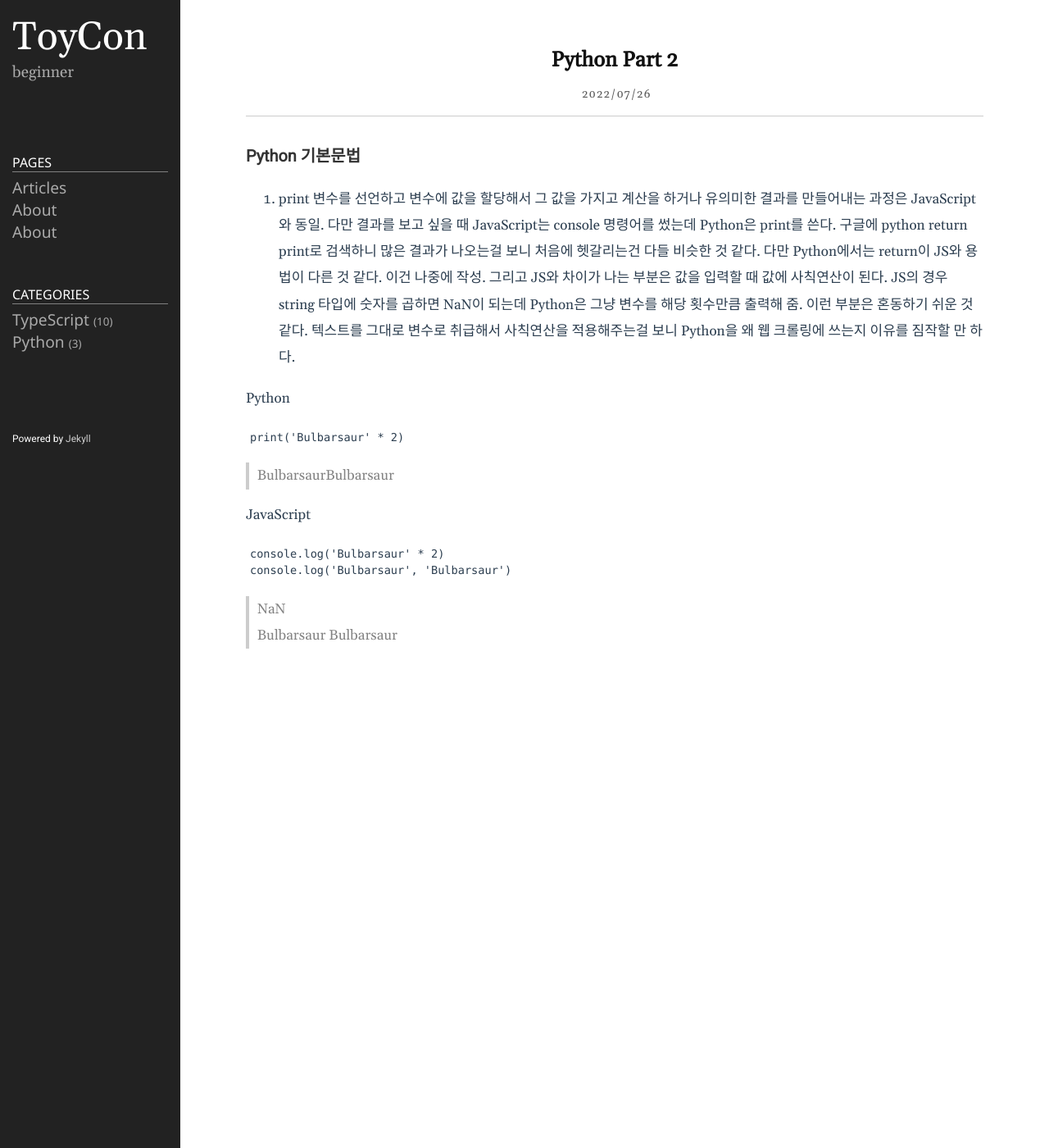
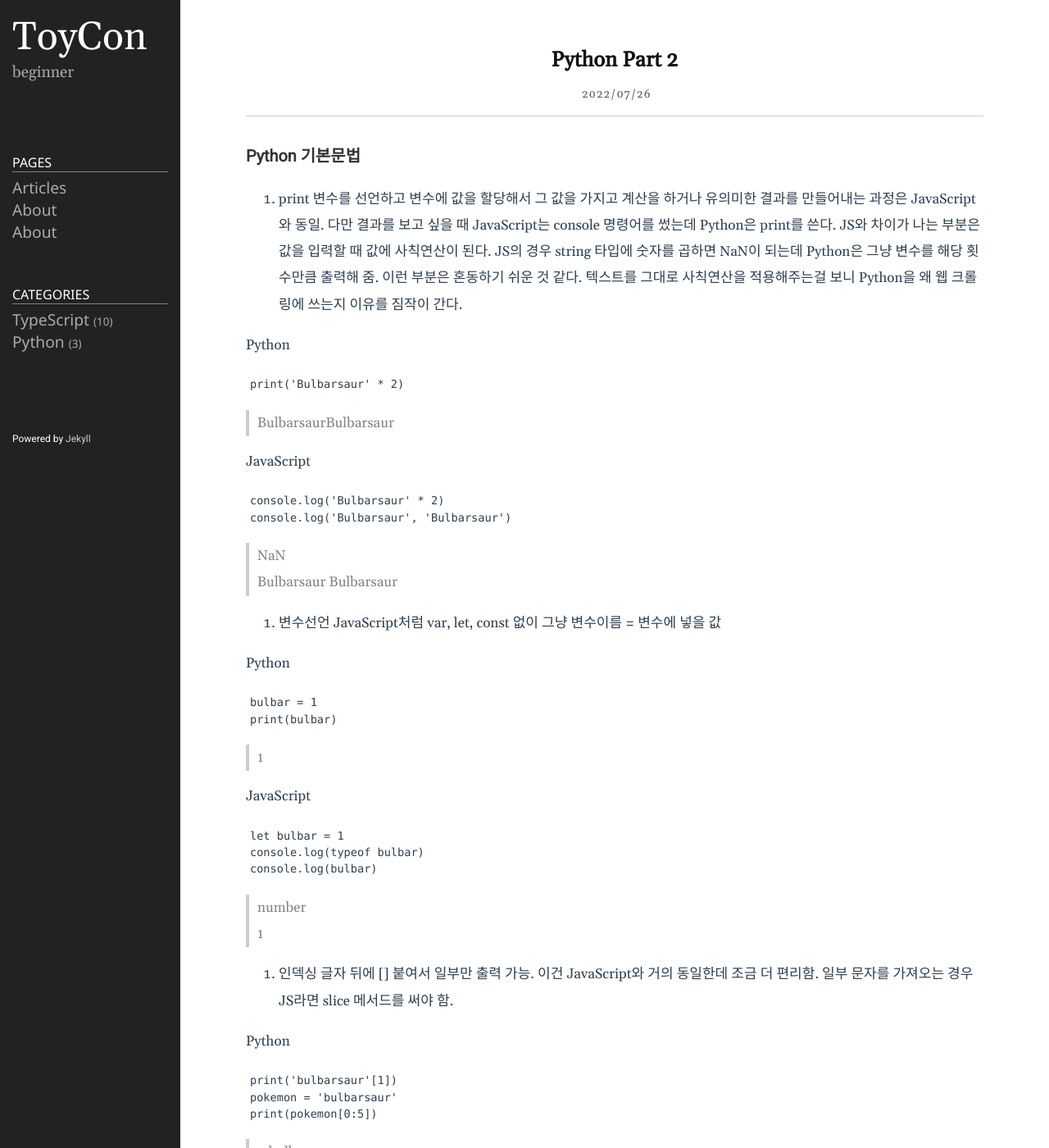
Before and after one commit to ToyCon/ToyCon.github.io, a Jekyll site: the page built from _posts/2022-07-26-Python2.markdown, in a window 1280 px wide and 1400 px high. Shown: the whole window at 82% size. Built offline with Jekyll 4.4.1, drawn with Linux system fonts in a browser that asks for light colours; some of the changed text lies outside the part shown.

Commit message:
Update Python

````diff
--- a/_posts/2022-07-26-Python2.markdown
+++ b/_posts/2022-07-26-Python2.markdown
@@ -6,7 +6,7 @@ categories: Python
 ---
 ### Python 기본문법
 1. print
-변수를 선언하고 변수에 값을 할당해서 그 값을 가지고 계산을 하거나 유의미한 결과를 만들어내는 과정은 JavaScript와 동일. 다만 결과를 보고 싶을 때 JavaScript는 console 명령어를 썼는데 Python은 print를 쓴다. 구글에 python return print로 검색하니 많은 결과가 나오는걸 보니 처음에 헷갈리는건 다들 비슷한 것 같다. 다만 Python에서는 return이 JS와 용법이 다른 것 같다. 이건 나중에 작성. 그리고 JS와 차이가 나는 부분은 값을 입력할 때 값에 사칙연산이 된다. JS의 경우 string 타입에 숫자를 곱하면 NaN이 되는데 Python은 그냥 변수를 해당 횟수만큼 출력해 줌. 이런 부분은 혼동하기 쉬운 것 같다. 텍스트를 그대로 변수로 취급해서 사칙연산을 적용해주는걸 보니 Python을 왜 웹 크롤링에 쓰는지 이유를 짐작할 만 하다.
+변수를 선언하고 변수에 값을 할당해서 그 값을 가지고 계산을 하거나 유의미한 결과를 만들어내는 과정은 JavaScript와 동일. 다만 결과를 보고 싶을 때 JavaScript는 console 명령어를 썼는데 Python은 print를 쓴다. JS와 차이가 나는 부분은 값을 입력할 때 값에 사칙연산이 된다. JS의 경우 string 타입에 숫자를 곱하면 NaN이 되는데 Python은 그냥 변수를 해당 횟수만큼 출력해 줌. 이런 부분은 혼동하기 쉬운 것 같다. 텍스트를 그대로 사칙연산을 적용해주는걸 보니 Python을 왜 웹 크롤링에 쓰는지 이유를 짐작이 간다.
 
 Python
 ```Pyhton
@@ -21,3 +21,49 @@ console.log('Bulbarsaur', 'Bulbarsaur')
 ```
 > NaN
 > Bulbarsaur Bulbarsaur
+
+2. 변수선언
+JavaScript처럼 var, let, const 없이 그냥 변수이름 = 변수에 넣을 값
+
+Python
+```Pyhton
+bulbar = 1
+print(bulbar)
+```
+> 1
+
+JavaScript
+```JavaScript
+let bulbar = 1
+console.log(typeof bulbar)
+console.log(bulbar)
+```
+> number
+> 1
+
+3. 인덱싱
+글자 뒤에 [] 붙여서 일부만 출력 가능. 이건 JavaScript와 거의 동일한데 조금 더 편리함. 일부 문자를 가져오는 경우 JS라면 slice 메서드를 써야 함.
+
+Python
+```Pyhton
+print('bulbarsaur'[1])
+pokemon = 'bulbarsaur'
+print(pokemon[0:5])
+```
+> u
+> bulba
+
+JavaScript
+```JavaScript
+let pokemon = 'bulbarsaur'
+console.log(pokemon[2])
+console.log(pokemon.slice(0, 5))
+```
+> l
+> bulba
+
+4. 리스트
+입력과 출력 모두 JS의 배열과 똑같음. 변수 선언하고 [] 안에 값을 쉼표로 구분해서 넣으면 됨. 배열안에 배열 값이 들어가는 것과 마찬가지로 리스트 안에 리스트가 들어갈 수 있음. JS 메서드처럼 Python에도 .명령어 식으로 내장함수 쓸 수 있음.
+
+5. 딕셔너리
+입력과 출력 모두 JS의 객체와 똑같음. 변수 선언하고 {} 안에 키:값 형태로 입력하고 쉼표로 구분해서 넣으면 됨. 딕셔너리 안에 딕셔너리도 리스트와 마찬가지로 가능. 딕셔너리도 .명령어 식으로 내장함수 쓸 수 있음.
````
